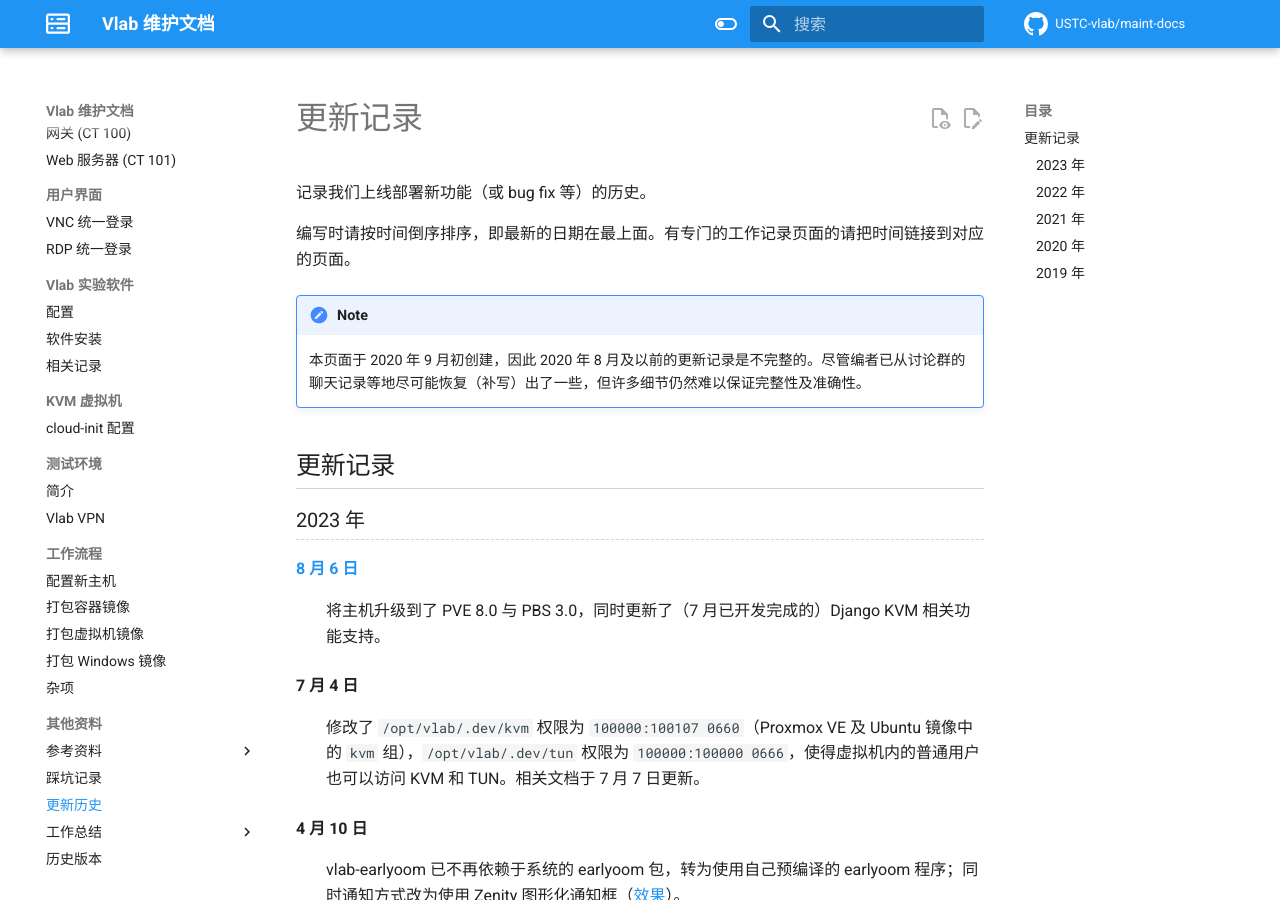
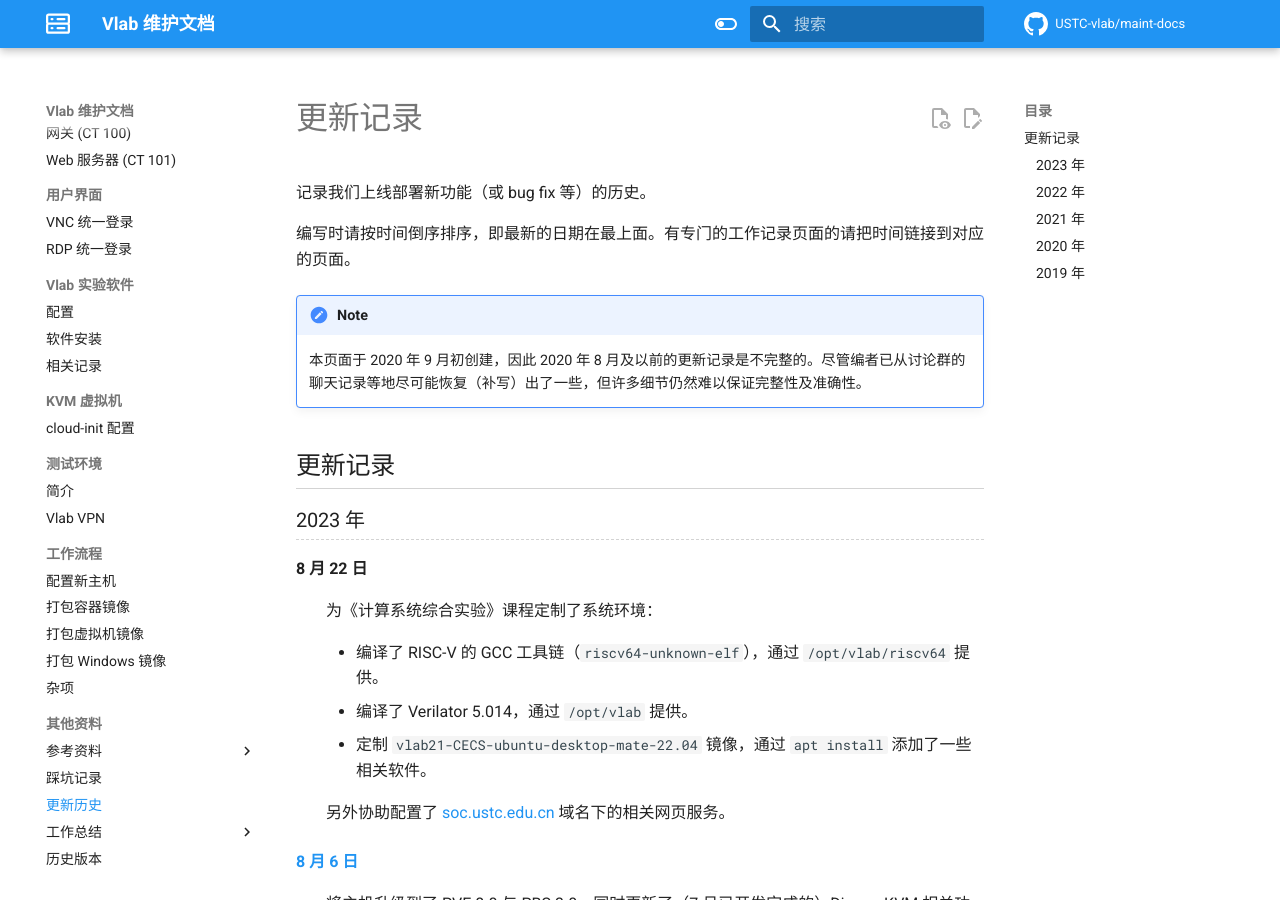
Before and after one commit to USTC-vlab/maint-docs, an MkDocs documentation site: the page built from docs/changelog.md, in a window 1280 px wide and 900 px high. Built offline with MkDocs 1.6.1 and Material for MkDocs 9.7.7, drawn with Linux system fonts in a browser that asks for light colours; comment, search, counter and statistics services are not loaded.

Commit message:
changelog: Add soc.ustc.edu.cn-related stuff

```diff
--- a/docs/changelog.md
+++ b/docs/changelog.md
@@ -11,6 +11,16 @@
 ## 更新记录
 
 ### 2023 年
+
+8 月 22 日
+
+:   为《计算系统综合实验》课程定制了系统环境：
+
+    - 编译了 RISC-V 的 GCC 工具链（`riscv64-unknown-elf`），通过 `/opt/vlab/riscv64` 提供。
+    - 编译了 Verilator 5.014，通过 `/opt/vlab` 提供。
+    - 定制 `vlab21-CECS-ubuntu-desktop-mate-22.04` 镜像，通过 `apt install` 添加了一些相关软件。
+
+    另外协助配置了 [soc.ustc.edu.cn](https://soc.ustc.edu.cn) 域名下的相关网页服务。
 
 [8 月 6 日](records/2023-08-06.md)
 
```
